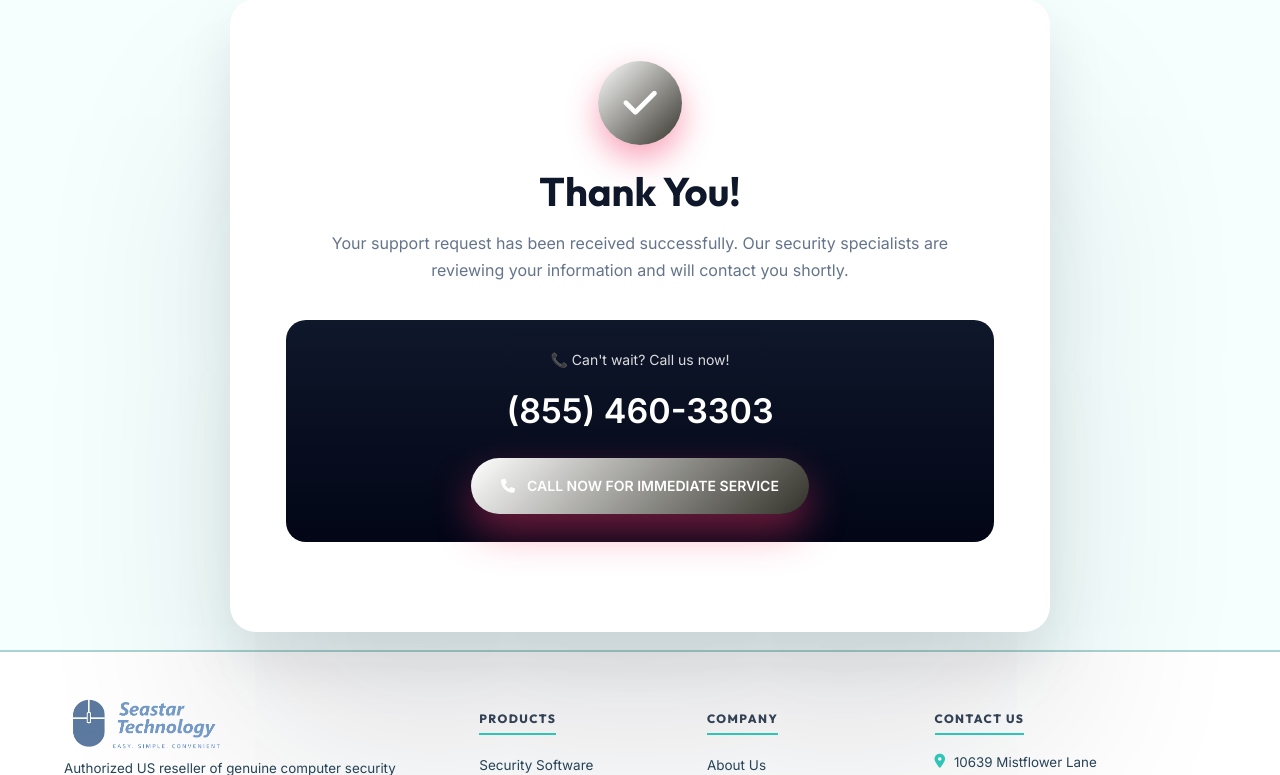
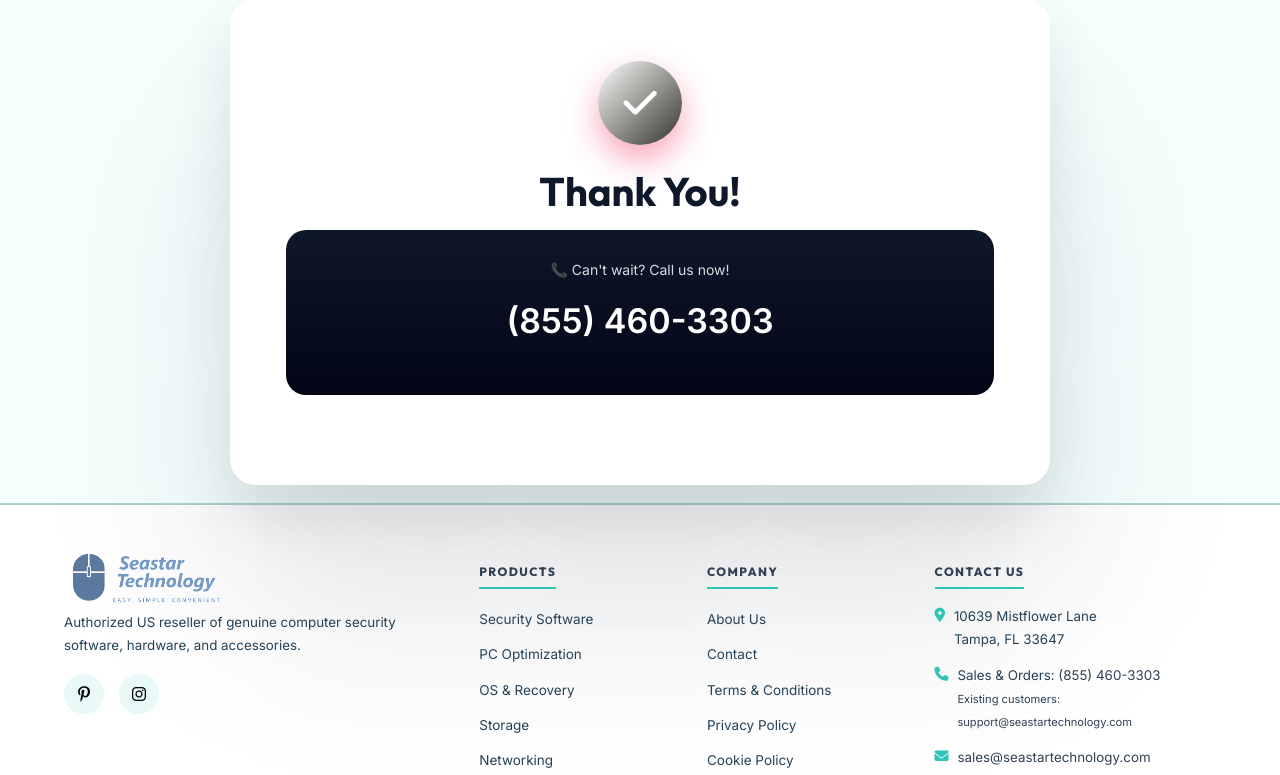
Before and after one commit to sarfraj-dev11/seastartechnology-new-latest, a PHP site: page /thank-you.php in a window 1280 px wide. Shown: the part 137-912 px from the top of the page. Run offline with PHP 8.4, Linux system fonts and the light colour scheme.

Commit message:
remove content

```diff
--- a/thank-you.php
+++ b/thank-you.php
@@ -13,21 +13,21 @@ include 'includes/header.php';
 
         <h1>Thank You!</h1>
 
-    <p class="desc">
+        <!-- <p class="desc">
         Your support request has been received successfully.
         Our security specialists are reviewing your information
         and will contact you shortly.
-    </p>
+    </p> -->
 
 
 
         <div class="call-box">
             <small>📞 Can't wait? Call us now!</small>
             <div class="phone">(855) 460-3303</div>
-        <a href="tel:(855) 460-3303" class="call-btn">
+            <!-- <a href="tel:(855) 460-3303" class="call-btn">
                 <i class="fa-solid fa-phone"></i>
                 CALL NOW FOR IMMEDIATE SERVICE
-        </a>
+            </a> -->
         </div>
 
     </div>
@@ -46,7 +46,8 @@ include 'includes/header.php';
     * {
         box-sizing: border-box;
     }
-.thank-you{
+
+    .thank-you {
         display: flex;
         justify-content: center;
         padding: 18px 10px;
@@ -60,8 +61,8 @@ include 'includes/header.php';
         border-radius: 26px;
         padding: 56px 56px 48px;
         box-shadow:
-        0 30px 60px rgba(15,23,42,0.10),
-        0 120px 200px rgba(15,23,42,0.12);
+            0 30px 60px rgba(15, 23, 42, 0.10),
+            0 120px 200px rgba(15, 23, 42, 0.12);
         text-align: center;
     }
 
@@ -74,7 +75,7 @@ include 'includes/header.php';
         display: grid;
         place-items: center;
         margin: 6px auto 22px;
-    box-shadow: 0 14px 32px rgba(242,51,102,0.45);
+        box-shadow: 0 14px 32px rgba(242, 51, 102, 0.45);
     }
 
     .check-circle i {
@@ -175,7 +176,7 @@ h1 {
         border-radius: 999px;
         font-size: 14px;
         font-weight: 700;
-    box-shadow: 0 18px 40px rgba(242,51,102,0.45);
+        box-shadow: 0 18px 40px rgba(242, 51, 102, 0.45);
     }
 
     .call-btn:hover {
@@ -234,7 +235,8 @@ h1 {
         h1 {
             font-size: 30px;
         }
-    .phone{
+
+        .phone {
             font-size: 21px;
         }
     }
```
Lines whose indentation alone changed are shown as unchanged.
